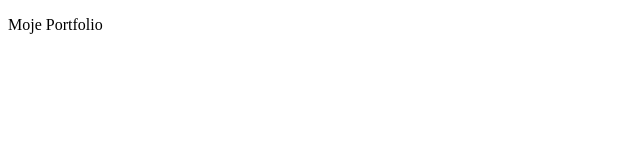
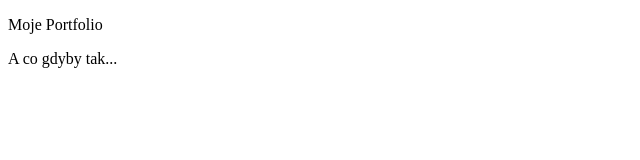
Before and after one commit to TNowakowski/mindorino.github.io, a plain HTML site: page index.html in a window 1280 px wide. Shown: the whole page, without its empty margins (0-640 px from the left). Drawn offline with Linux system fonts and the light colour scheme.

Commit message:
dodanie paragrafu

```diff
--- a/index.html
+++ b/index.html
@@ -6,5 +6,6 @@
 </head>
 <body>
 <p>Moje Portfolio</p>
+<p>A co gdyby tak...</p>
 </body>
 </html>
```
